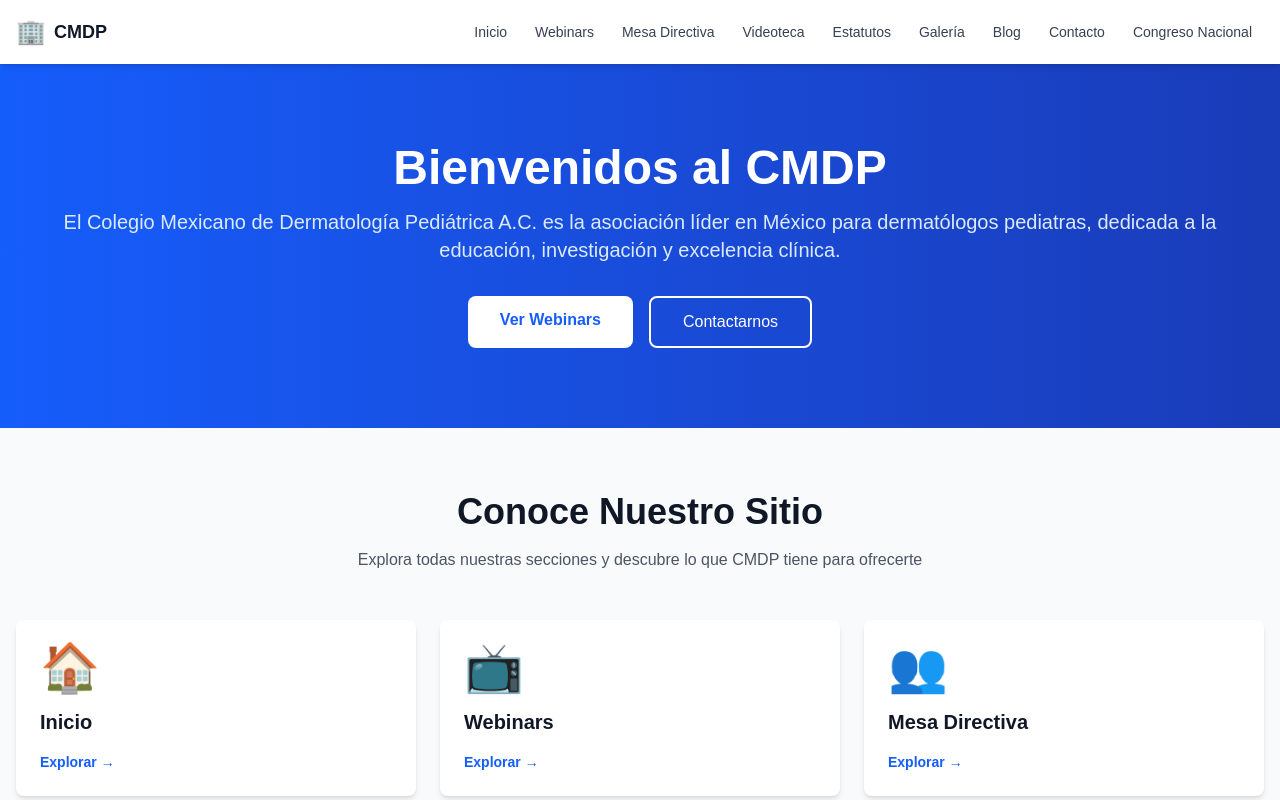
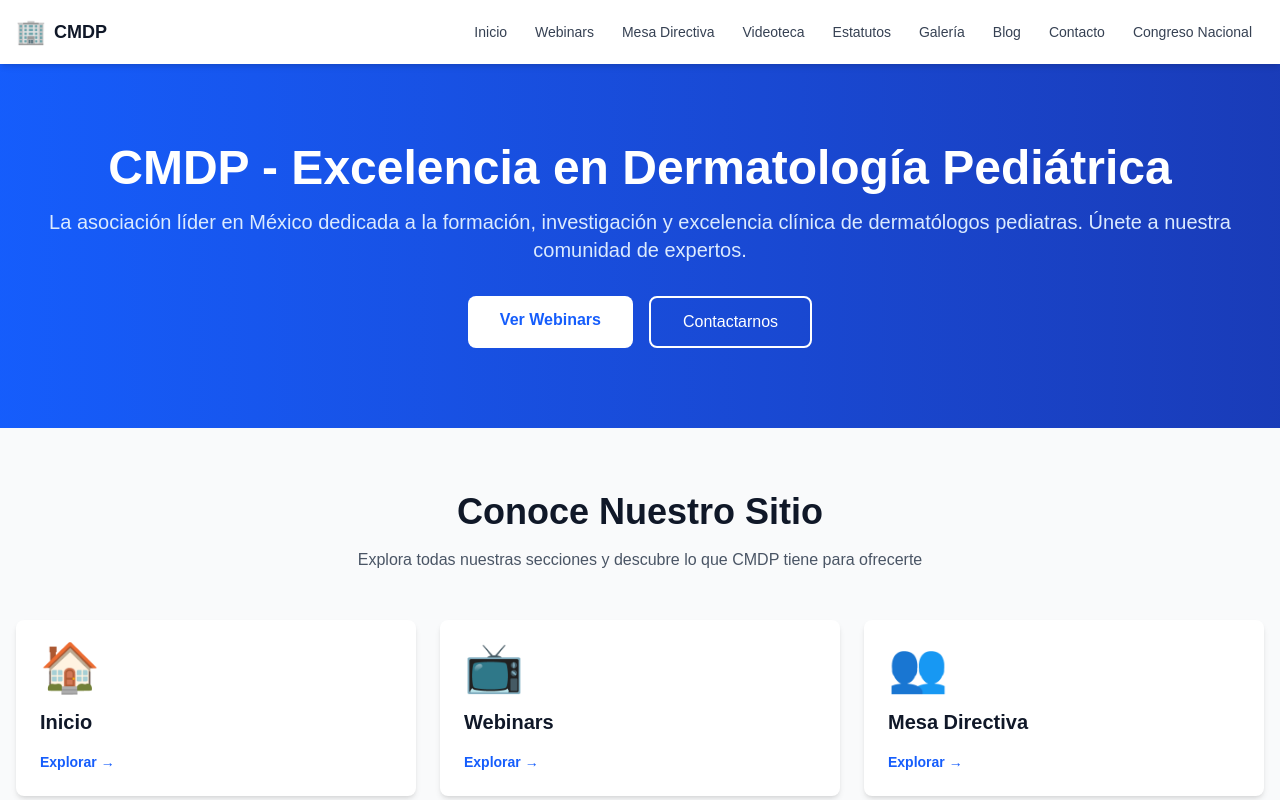
Before and after one commit to KingCas78/cmdp_web, a Next.js app: page / in a window 1280 px wide. Shown: the top 800 px of the page. Built offline with nearby package versions, Linux system fonts and the light colour scheme.

Commit message:
Cambiar título y descripción del Hero

```diff
--- a/src/app/page.tsx
+++ b/src/app/page.tsx
@@ -16,9 +16,9 @@ export default function Home() {
       {/* Hero Section */}
       <div className="bg-gradient-to-r from-blue-600 to-blue-800 text-white py-20">
         <div className="max-w-7xl mx-auto px-4 text-center">
-          <h1 className="text-5xl font-bold mb-4">Bienvenidos al CMDP</h1>
+          <h1 className="text-5xl font-bold mb-4">CMDP - Excelencia en Dermatología Pediátrica</h1>
           <p className="text-xl text-blue-100">
-            El Colegio Mexicano de Dermatología Pediátrica A.C. es la asociación líder en México para dermatólogos pediatras, dedicada a la educación, investigación y excelencia clínica.
+            La asociación líder en México dedicada a la formación, investigación y excelencia clínica de dermatólogos pediatras. Únete a nuestra comunidad de expertos.
           </p>
           <div className="mt-8 flex justify-center gap-4">
             <a
```
